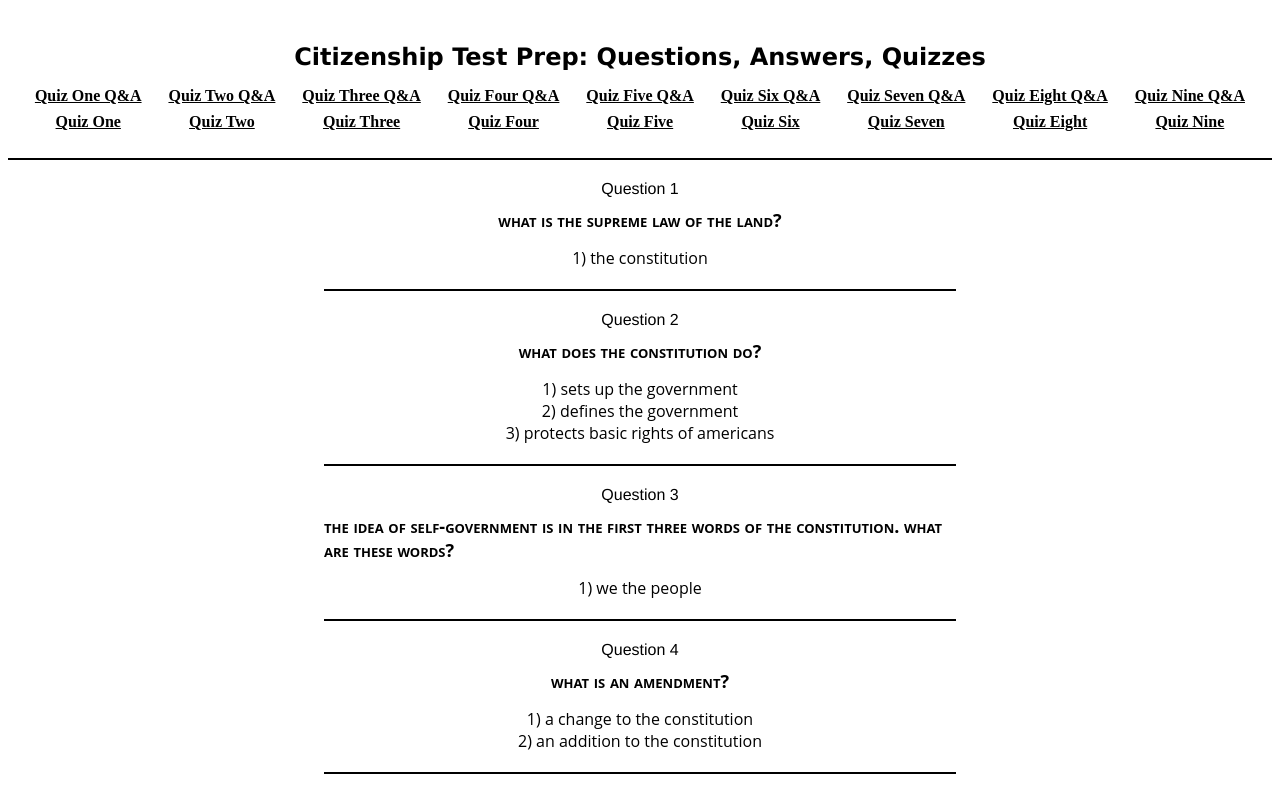
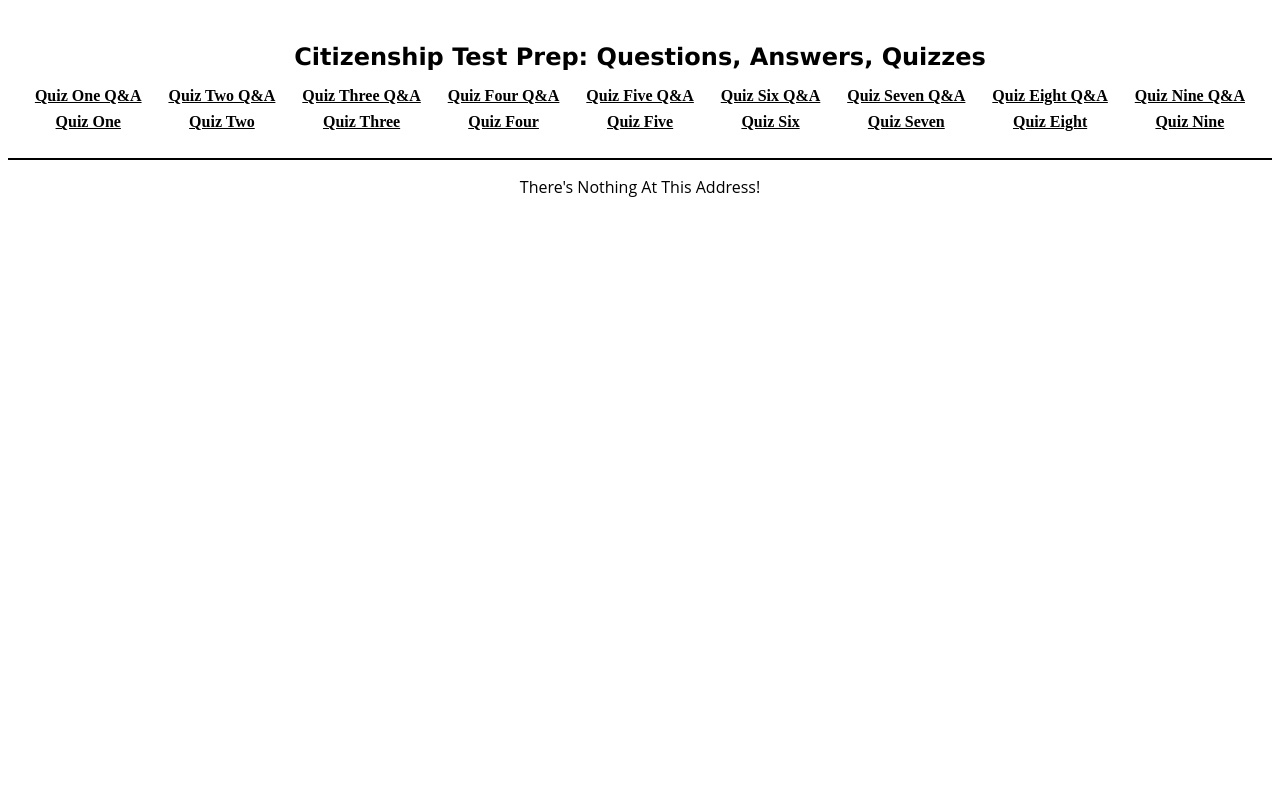
Before and after one commit to mmaustin/citizenship-questions-answers, a React (Create React App) app in the folder citizenship-frontend/: page / in a window 1280 px wide. Shown: the top 794 px of the page. Built offline with nearby package versions, Linux system fonts and the light colour scheme.

Commit message:
changed questions list component to questions/questions-one route instead of /

```diff
--- a/citizenship-frontend/src/App.js
+++ b/citizenship-frontend/src/App.js
@@ -27,7 +27,7 @@ const App = () => {
         <Router>
             <Navbar/>
                 <Routes>
-                    <Route exact path='/' element={<QuestionsList/>}/>
+                    <Route exact path='/questions/questions-one' element={<QuestionsList/>}/>
                     <Route exact path='/questions/quiz-one' element={<QuizOne/>}/>
                     {/*<Route exact path='/questions/quiz-one-test' element={<QuizOneTest/>}/>*/}
                     <Route exact path='/questions/questions-two' element={<QuestionsListTwo/>}/>
--- a/citizenship-frontend/src/app/Navbar.js
+++ b/citizenship-frontend/src/app/Navbar.js
@@ -9,7 +9,7 @@ const Navbar = () => {
                 <h2 className='nav-heading'>Citizenship Test Prep: Questions, Answers, Quizzes</h2>
                 <div className='nav-link-container'>
                     <div className='quiz-pair'>
-                        <Link className='nav-link-text' to='/'>Quiz One Q&A</Link>
+                        <Link className='nav-link-text' to='/questions/questions-one'>Quiz One Q&A</Link>
                         <Link className='nav-link-text' to='/questions/quiz-one'>Quiz One</Link>
                     </div>
                     <div className='quiz-pair'>
```
